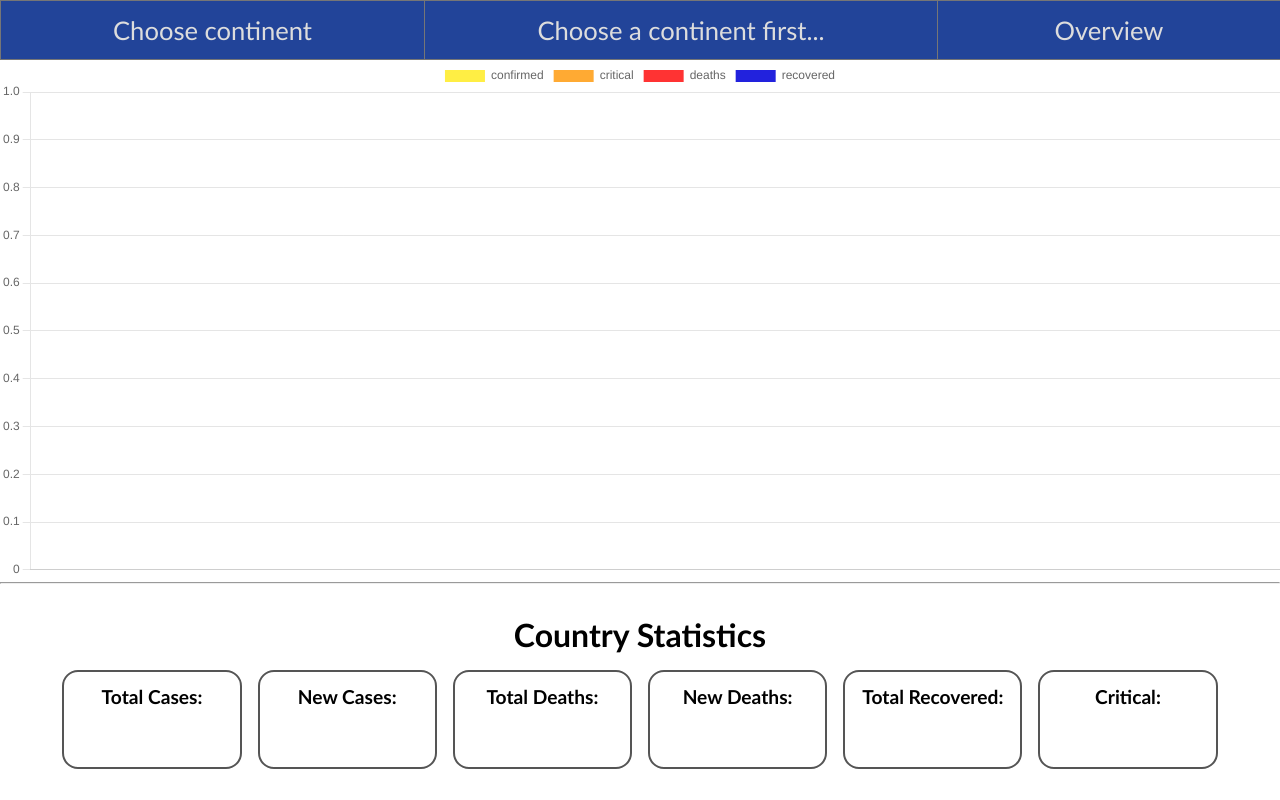
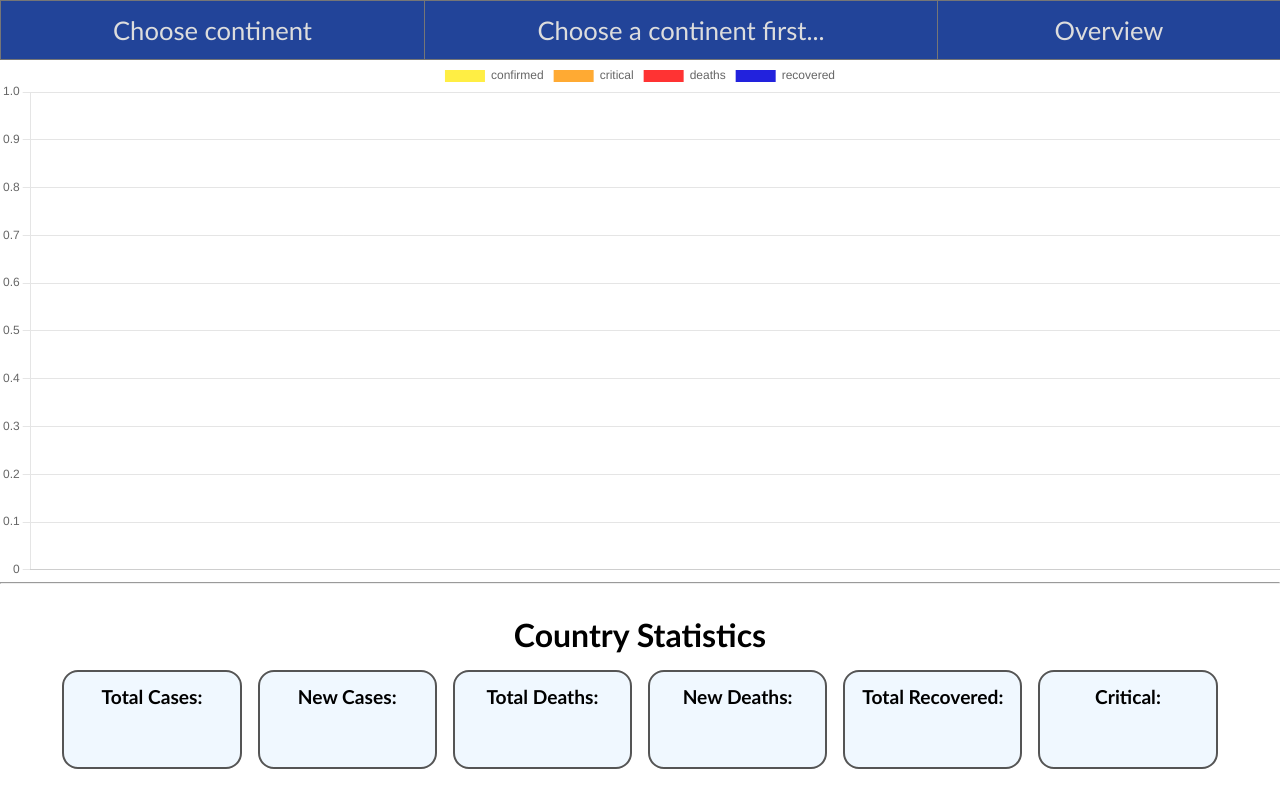
Before and after one commit to saharlaor/Covid-App, a website: page index.html in a window 1280 px wide. Drawn offline with nearby package versions, Linux system fonts and the light colour scheme.

Commit message:
Color statistics block

```diff
--- a/scss/style.scss
+++ b/scss/style.scss
@@ -97,6 +97,7 @@ main {
       font-size: 1.5vw;
       border: 2px solid #555;
       border-radius: 1rem;
+      background: aliceblue;
     }
   }
 }
```
Also changed, not shown: dist/css/style.css.
